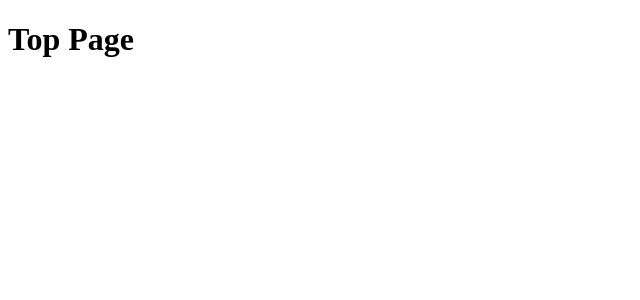
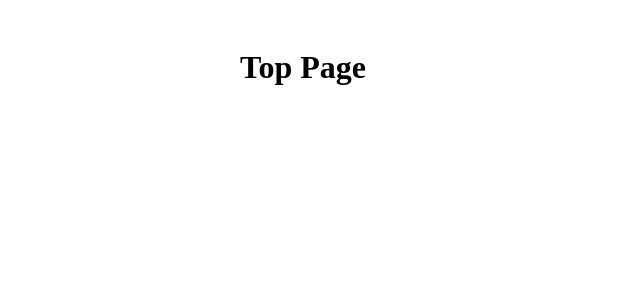
Before and after one commit to ksk1kd/svelte-kit-playground, a SvelteKit app: page / in a window 1280 px wide. Shown: the top 300 px of the page, without its empty margins (0-640 px from the left). Built offline with nearby package versions, Linux system fonts and the light colour scheme.

Commit message:
add layout file

```diff
--- /dev/null
+++ b/src/routes/+layout.svelte
@@ -0,0 +1,15 @@
+<script>
+let { children } = $props()
+</script>
+
+<main class="container">
+  {@render children()}
+</main>
+
+<style>
+.container {
+  max-width: 800px;
+  margin: 0 auto;
+  padding: 20px;
+}
+</style>
```
